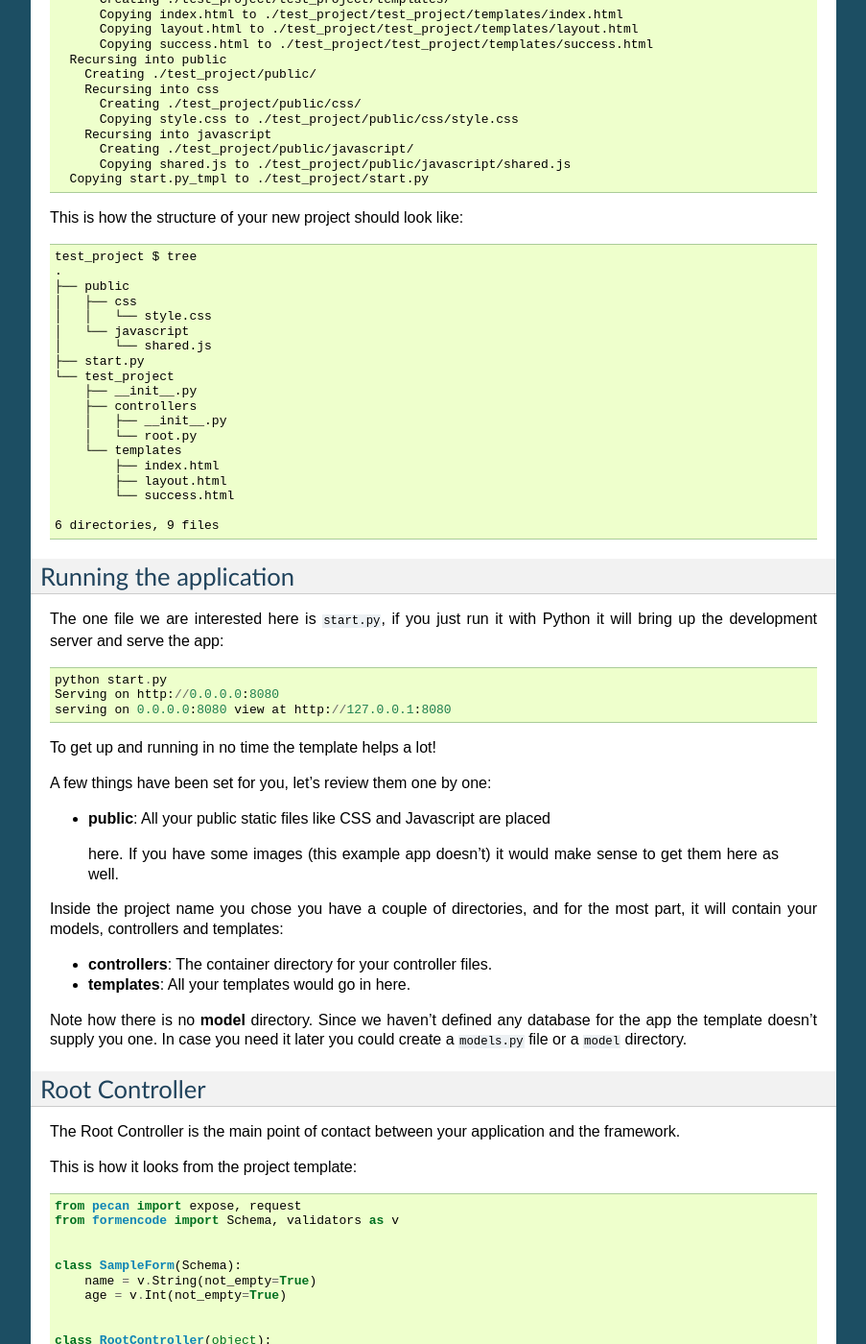
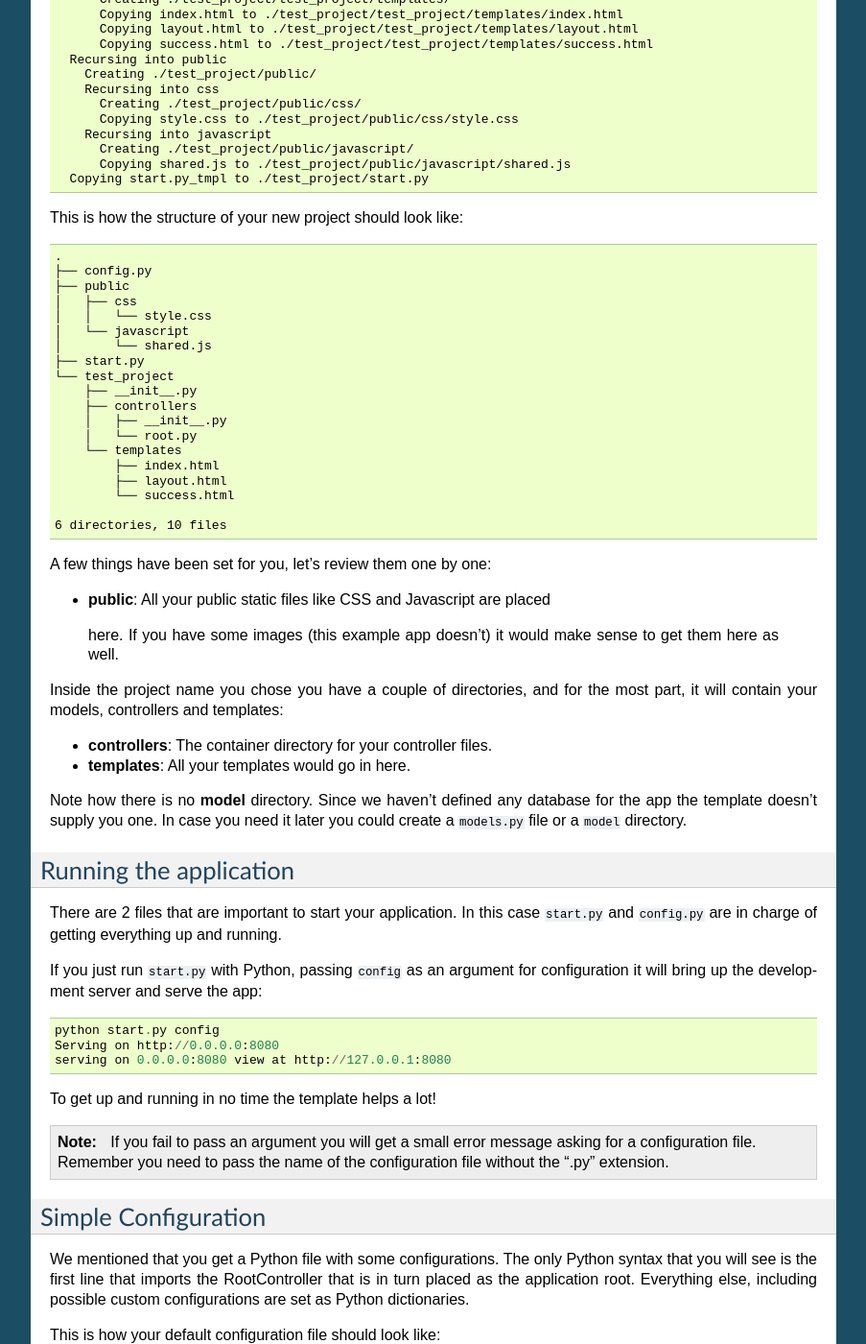
Before and after one commit to stackforge/pecan, a Sphinx documentation site: the page built from docs/source/quick_start.rst, in a window 1280 px wide and 1400 px high, scrolled down 694 px. Shown: the whole window at 96% size, without its empty margins (198-1101 px from the left). Built offline with Sphinx 7.4.7, drawn with Linux system fonts in a browser that asks for light colours; pages that are not in the unit, such as notebooks, are missing from menus; some of the changed text lies outside the part shown.

Commit message:
updating the quick start project for pecan

```diff
--- a/docs/source/index.rst
+++ b/docs/source/index.rst
@@ -93,7 +93,7 @@ License
 -------
 The Pecan framework and the documentation is BSD Licensed::
 
-    Copyright (c) <2010>, <Pecan Framework>
+    Copyright (c) <2010>, Pecan Framework
     All rights reserved.
 
     Redistribution and use in source and binary forms, with or without
--- a/docs/source/quick_start.rst
+++ b/docs/source/quick_start.rst
@@ -55,8 +55,8 @@ this is how it looks like when we run the whole command::
 
 This is how the structure of your new project should look like::
 
-    test_project $ tree
     .
+    ├── config.py
     ├── public
     │   ├── css
     │   │   └── style.css
@@ -73,21 +73,8 @@ This is how the structure of your new project should look like::
             ├── layout.html
             └── success.html
 
-    6 directories, 9 files
+    6 directories, 10 files
 
-
-.. _running_application:
-
-Running the application
------------------------
-The one file we are interested here is ``start.py``, if you just run it with
-Python it will bring up the development server and serve the app::
-
-    python start.py
-    Serving on http://0.0.0.0:8080
-    serving on 0.0.0.0:8080 view at http://127.0.0.1:8080
-
-To get up and running in no time the template helps a lot!
 
 A few things have been set for you, let's review them one by one:
 
@@ -105,6 +92,70 @@ most part, it will contain your models, controllers and templates:
 Note how there is no **model** directory. Since we haven't defined any
 database for the app the template doesn't supply you one. In case you need it
 later you could create a ``models.py`` file or a ``model`` directory.
+
+
+.. _running_application:
+
+Running the application
+-----------------------
+There are 2 files that are important to start your application. In this case
+``start.py`` and ``config.py`` are in charge of getting everything up and running.
+
+If you just run ``start.py`` with Python, passing ``config`` as an argument for
+configuration it will bring up the development server and serve the app::
+
+    python start.py config
+    Serving on http://0.0.0.0:8080
+    serving on 0.0.0.0:8080 view at http://127.0.0.1:8080
+
+To get up and running in no time the template helps a lot!
+
+.. note::
+    If you fail to pass an argument you will get a small error message asking
+    for a configuration file. Remember you need to pass the name of the
+    configuration file without the ".py" extension.
+
+
+Simple Configuration
+--------------------
+We mentioned that you get a Python file with some configurations. The only
+Python syntax that you will see is the first line that imports the
+RootController that is in turn placed as the application root. Everything else,
+including possible custom configurations are set as Python dictionaries.
+
+This is how your default configuration file should look like::
+
+    from test_project.controllers.root import RootController
+
+
+    # Server Specific Configurations
+    server = {
+        'port' : '8080',
+        'host' : '0.0.0.0'
+    }
+
+    # Pecan Application Configurations
+    app = {
+        'root' : RootController(),
+        'static_root' : 'public',
+        'template_path' : 'test_project/templates',
+        'debug' : True
+    }
+
+    # Custom Configurations must be in Python dictionary format::
+    #
+    # foo = {'bar':'baz'}
+    #
+    # All configurations are accessible at::
+    # pecan.conf
+
+
+**Nothing** in the configuration file above is actually required for Pecan to
+be able to run. If you fail to provide some values Pecan will fill in the
+missing things it needs to run.
+
+You also get the ability to set your own configurations as dictionaries and you
+get a commented out example on how to do that.
 
 
 Root Controller
```
